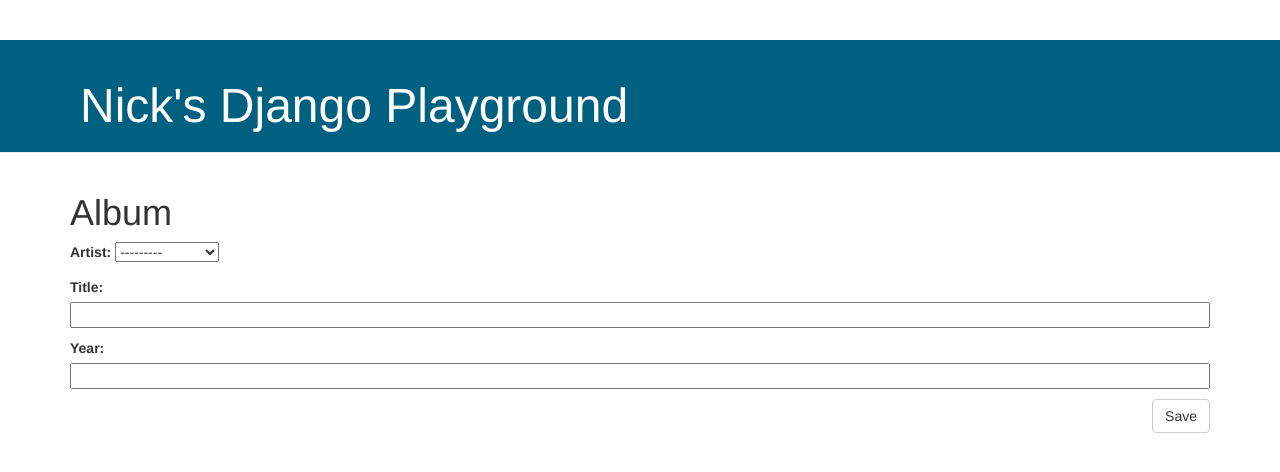
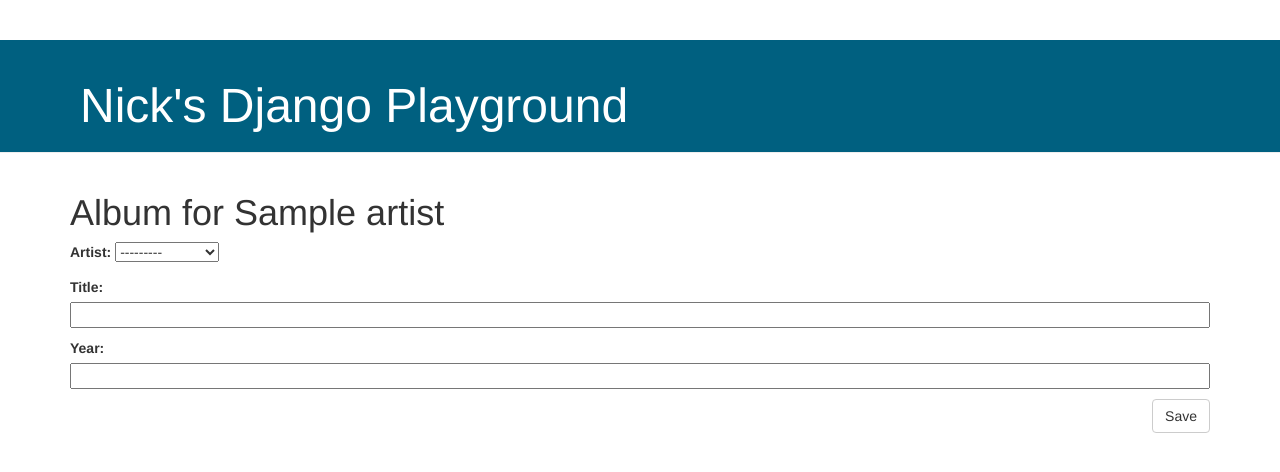
Before and after one commit to nickpennyuk/django-blog, a Django app: page /artist/1/album/new/ in a window 1280 px wide. Shown: the part 51-523 px from the top of the page. Run offline with Django 3.2, Linux system fonts and the light colour scheme; tables that the repository leaves empty hold one stand-in row (values such as "Sample post"); some libraries are stand-ins or nearby versions.

Commit message:
'get_context_data' for artist

```diff
--- a/blog/templates/blog/album_form.html
+++ b/blog/templates/blog/album_form.html
@@ -1,7 +1,7 @@
 {% extends 'blog/base.html' %}
 
 {% block content %}
-    <h1>Album</h1>
+    <h1>Album for {{ artist }}</h1>
     <form method="POST" class="post-form">{% csrf_token %}
         {{ form.as_p }}
         <button type="submit" class="save btn btn-default">Save</button>
--- a/blog/views.py
+++ b/blog/views.py
@@ -94,6 +94,18 @@
     model = Album
     form_class = AlbumForm
 
+    def _artist(self):
+        pk = self.kwargs.get('pk', None)
+        artist = get_object_or_404(Artist, pk=pk)
+        return artist
+
+    def get_context_data(self, **kwargs):
+        context = super().get_context_data(**kwargs)
+        context.update({
+            'artist': self._artist(),
+        })
+        return context
+
     def form_valid(self, form):
         album = form.save(commit=False)
         artist.name = request.artists
```
